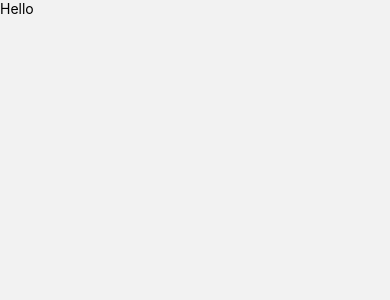
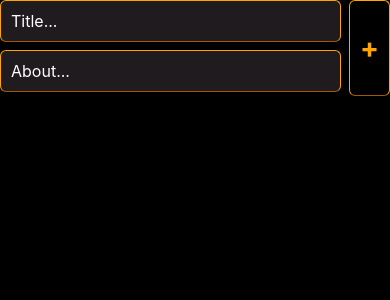
Before and after one commit to HiruniRamanayaka/SENG-31323---React-Native-To-Do-List-App, a React Native app in the folder se2021024/: screen /Home in a window 390 px wide. Shown: the top 300 px of the page. Built offline with nearby package versions, Linux system fonts and the light colour scheme.

Commit message:
Save task input to AsyncStorage

```diff
--- a/se2021024/package.json
+++ b/se2021024/package.json
@@ -10,6 +10,7 @@
     "test": "jest"
   },
   "dependencies": {
+    "@react-native-async-storage/async-storage": "^2.1.2",
     "@react-navigation/native": "^7.1.6",
     "@react-navigation/native-stack": "^7.3.10",
     "react": "19.0.0",
--- /dev/null
+++ b/se2021024/src/components/TaskInput.tsx
@@ -0,0 +1,85 @@
+import React, { useState } from 'react';
+import { StyleSheet, View, TextInput, Button, Text, TouchableOpacity, Alert } from 'react-native'
+import { COLORS } from '../constants/Theme';
+import { saveTask } from '../services/Storage';
+
+const TaskInput = () => {
+    const [title, setTitle] = useState('');
+    const [about, setAbout] = useState('');
+
+    const handleSave = async () => {
+        try{
+            await saveTask({title, about});
+            Alert.alert('Success', 'Task saved successfully');
+            setTitle('');
+            setAbout('');
+        } catch (e) {
+            Alert.alert("Error, e.message")
+        }
+    }
+  return (
+    <View style={styles.container}>
+        <View style={styles.inputContainer}>
+            <TextInput
+                style={styles.input}
+                placeholder="Title..."
+                placeholderTextColor="#fff"
+                value={title}
+                onChangeText={setTitle}
+            />
+            <TextInput
+                style={styles.input}
+                placeholder="About..."
+                placeholderTextColor="#fff"
+                value={about}
+                onChangeText={setAbout}
+            />
+        </View>
+        <TouchableOpacity style={styles.customButton} onPress={handleSave}>
+            <Text style={styles.buttonText}>+</Text>
+        </TouchableOpacity>
+
+    </View>
+  )
+}
+
+export default TaskInput
+
+const styles = StyleSheet.create({
+    container: {
+       flexDirection: 'row',
+       marginBottom: 16,
+    },
+    inputContainer: {
+       flex: 1,
+       marginRight: 8,
+    },
+    input: {
+        fontSize: 16,
+        backgroundColor: '#1F1B1E',
+        borderBottomColor: '#A35709',
+        borderColor: '#FFA500',
+        borderWidth: 1,
+        borderRadius: 6,
+        padding: 10,
+        marginBottom: 8,
+        color: '#fff',
+    },
+    customButton: {
+        backgroundColor: COLORS.background,
+        borderBottomColor: '#A35709',
+        borderColor: '#FFA500',
+        borderWidth: 1,
+        borderRadius: 6,
+        padding: 10,
+        marginBottom: 8,
+        justifyContent: 'center',
+        alignItems: 'center',
+        height: 96, // same height as both inputs together (adjust if needed)
+      },
+      buttonText: {
+        fontSize: 28,
+        fontWeight: 'bold',
+        color: '#FFA500',
+      },
+  });
--- /dev/null
+++ b/se2021024/src/constants/Theme.tsx
@@ -0,0 +1,6 @@
+export const COLORS = {
+    primary: '#4caf50',
+    background: '#000',
+    text: '#fff',
+    lightGray: '#333',
+};
--- a/se2021024/src/screens/Home.screen.tsx
+++ b/se2021024/src/screens/Home.screen.tsx
@@ -1,12 +1,22 @@
 import React from 'react'
-import {View, Text} from 'react-native'
+import {StyleSheet, SafeAreaView, Text} from 'react-native'
+import TaskInput from '../components/TaskInput'
+import { COLORS } from '../constants/Theme';
 
 const HomeScreen = () => {
   return (
-    <View>
-        <Text>Hello</Text>
-    </View>
+    <SafeAreaView style={styles.screen}>
+      <TaskInput />
+    </SafeAreaView>
   )
 }
 
 export default HomeScreen
+
+const styles = StyleSheet.create({
+  screen: {
+    flex: 1,
+    backgroundColor: COLORS.background, // this makes the whole screen black
+    padding: 16,
+  },
+});
--- /dev/null
+++ b/se2021024/src/services/Storage.tsx
@@ -0,0 +1,11 @@
+import AsyncStorage from '@react-native-async-storage/async-storage';
+
+export const saveTask = async (task: {title: String; about: String}) => {
+    try {
+        const jsonValue = JSON.stringify(task);
+        await AsyncStorage.setItem('task', jsonValue);
+        console.log('Task saved successfully');
+    }catch (e){
+        throw new Error("Failed to save task"+(e));
+    }
+}
```
Also changed, not shown: 1 other file (tests, documents, lock files or other folders).
